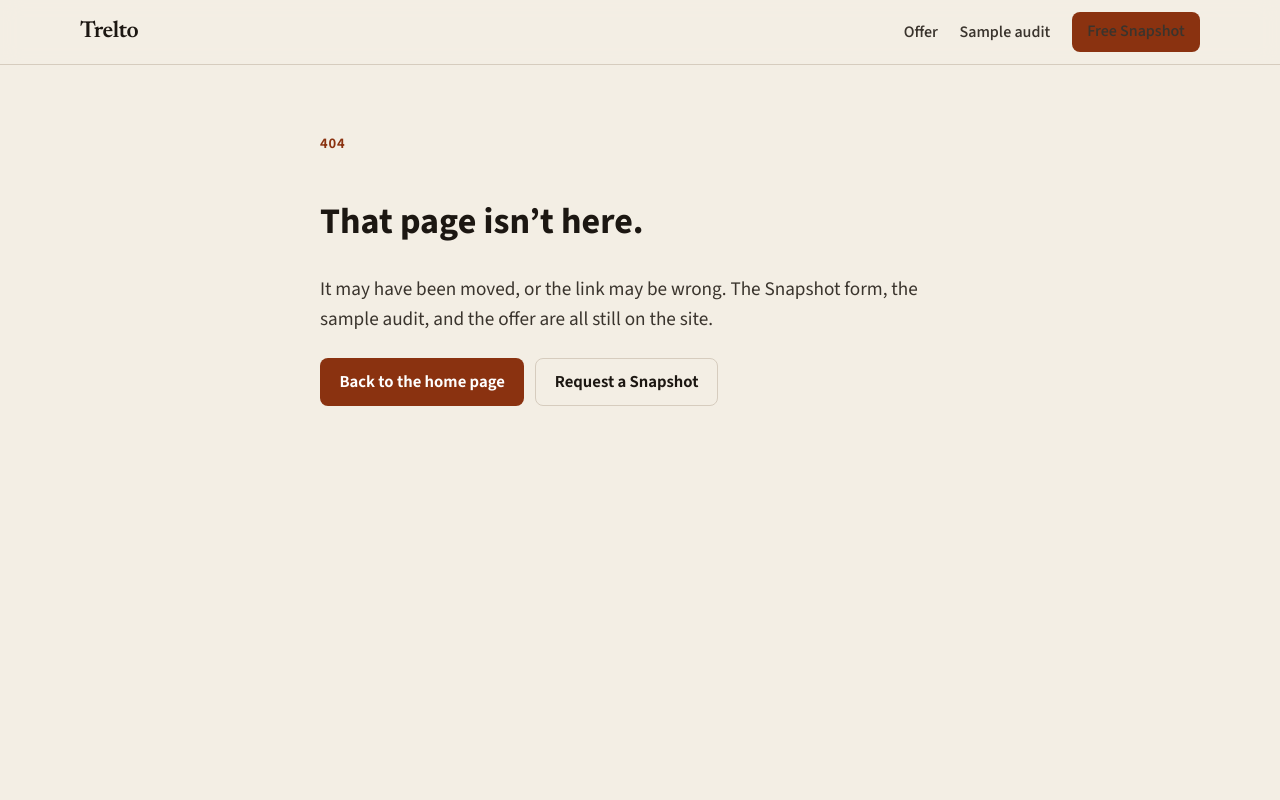
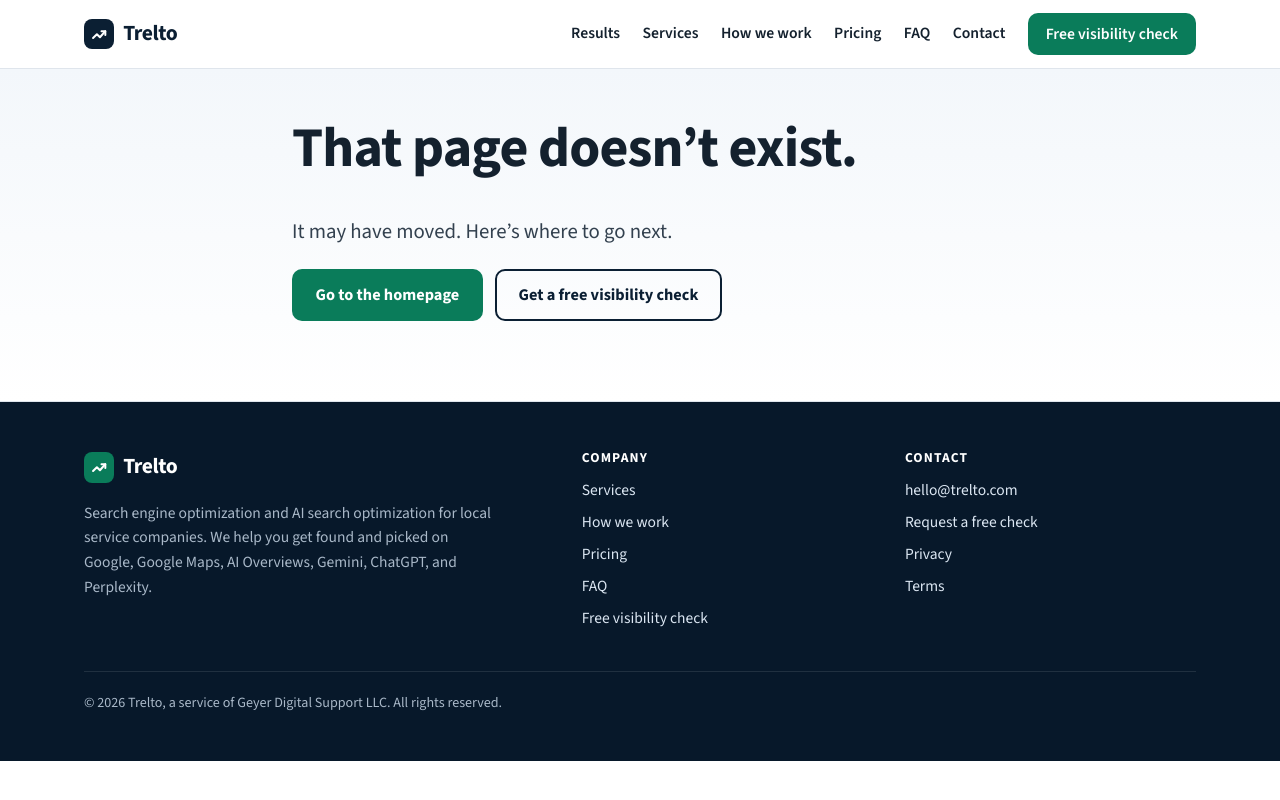
Before and after one commit to YOU18mission/trelto-site, a plain HTML site: page 404.html in a window 1280 px wide. Drawn offline with Linux system fonts and the light colour scheme.

Commit message:
Redesign 3/3: new 404, remove street address and old nav from welcome, intake, sample audit (now noindex)

```diff
--- a/404.html
+++ b/404.html
@@ -3,36 +3,90 @@
 <head>
   <meta charset="utf-8">
   <meta name="viewport" content="width=device-width, initial-scale=1">
-  <title>Page not found — Trelto</title>
+  <title>Page not found | Trelto</title>
+  <meta name="description" content="This page does not exist.">
   <meta name="robots" content="noindex">
-  <meta name="theme-color" content="#f3eee4">
+  <link rel="canonical" href="https://trelto.com/404.html">
+  <meta name="theme-color" content="#0b1f33">
+  <meta property="og:type" content="website">
+  <meta property="og:site_name" content="Trelto">
+  <meta property="og:title" content="Page not found | Trelto">
+  <meta property="og:description" content="This page does not exist.">
+  <meta property="og:url" content="https://trelto.com/404.html">
+  <meta property="og:image" content="https://trelto.com/img/og.png">
+  <meta property="og:image:width" content="1200">
+  <meta property="og:image:height" content="630">
+  <meta name="twitter:card" content="summary_large_image">
+  <meta name="twitter:title" content="Page not found | Trelto">
+  <meta name="twitter:description" content="This page does not exist.">
+  <meta name="twitter:image" content="https://trelto.com/img/og.png">
   <link rel="icon" href="/img/favicon.svg" type="image/svg+xml">
-  <link rel="stylesheet" href="/css/styles.css">
+  <link rel="icon" href="/img/favicon.png" type="image/png" sizes="32x32">
+  <link rel="apple-touch-icon" href="/img/apple-touch-icon.png">
+  <link rel="preload" href="/fonts/source-sans-3.woff2" as="font" type="font/woff2" crossorigin>
+  <link rel="stylesheet" href="/css/site.css">
 </head>
-<body>
+<body class="has-mcta">
   <a class="skip-link" href="#main">Skip to content</a>
-  <header class="site-header">
-    <div class="wrap header-inner">
-      <a class="wordmark" href="/">Trelto</a>
-      <nav id="site-nav" class="site-nav" aria-label="Primary">
+  <header class="hdr">
+    <div class="wrap hdr-in">
+      <a class="brand" href="/"><span class="brand-mark" aria-hidden="true"><svg viewBox="0 0 24 24" fill="none" stroke="#fff" stroke-width="2.6" stroke-linecap="round" stroke-linejoin="round"><path d="M4 17l5-5 4 4 7-8"/><path d="M15 8h5v5"/></svg></span>Trelto</a>
+      <button class="nav-toggle" type="button" aria-expanded="false" aria-controls="site-nav">Menu</button>
+      <nav id="site-nav" class="nav" aria-label="Primary">
         <ul>
-          <li><a href="/#offer">Offer</a></li>
-          <li><a href="/sample-audit.html">Sample audit</a></li>
-          <li><a class="btn btn-sm btn-primary" href="/snapshot.html">Free Snapshot</a></li>
+          <li><a href="/#results">Results</a></li>
+          <li><a href="/#services">Services</a></li>
+          <li><a href="/#process">How we work</a></li>
+          <li><a href="/#pricing">Pricing</a></li>
+          <li><a href="/#faq">FAQ</a></li>
+          <li><a href="/#contact">Contact</a></li>
+          <li><a class="btn btn-primary btn-sm" href="/check.html">Free visibility check</a></li>
         </ul>
       </nav>
     </div>
   </header>
-  <main id="main" class="empty">
-    <div class="wrap-prose">
-      <p class="eyebrow">404</p>
-      <h1>That page isn’t here.</h1>
-      <p class="lede">It may have been moved, or the link may be wrong. The Snapshot form, the sample audit, and the offer are all still on the site.</p>
-      <div class="btn-row">
-        <a class="btn btn-primary" href="/">Back to the home page</a>
-        <a class="btn btn-ghost" href="/snapshot.html">Request a Snapshot</a>
+
+  <main id="main">
+    <header class="page-hero"><div class="wrap narrow" style="padding-bottom:3rem">
+      <h1>That page doesn’t exist.</h1>
+      <p class="lede">It may have moved. Here’s where to go next.</p>
+      <div class="btn-row"><a class="btn btn-primary" href="/">Go to the homepage</a><a class="btn btn-line" href="/check.html">Get a free visibility check</a></div>
+    </div></header>
+  </main>
+  <footer class="ftr">
+    <div class="wrap">
+      <div class="ftr-grid">
+        <div>
+          <a class="brand" href="/"><span class="brand-mark" aria-hidden="true"><svg viewBox="0 0 24 24" fill="none" stroke="#fff" stroke-width="2.6" stroke-linecap="round" stroke-linejoin="round"><path d="M4 17l5-5 4 4 7-8"/><path d="M15 8h5v5"/></svg></span>Trelto</a>
+          <p style="margin-top:1rem;max-width:26rem">Search engine optimization and AI search optimization for local service companies. We help you get found and picked on Google, Google Maps, AI Overviews, Gemini, ChatGPT, and Perplexity.</p>
+        </div>
+        <div>
+          <h2>Company</h2>
+          <ul>
+            <li><a href="/#services">Services</a></li>
+            <li><a href="/#process">How we work</a></li>
+            <li><a href="/#pricing">Pricing</a></li>
+            <li><a href="/#faq">FAQ</a></li>
+            <li><a href="/check.html">Free visibility check</a></li>
+          </ul>
+        </div>
+        <div>
+          <h2>Contact</h2>
+          <ul>
+            <li><a href="mailto:hello@trelto.com">hello@trelto.com</a></li>
+            <li><a href="/check.html">Request a free check</a></li>
+            <li><a href="/privacy.html">Privacy</a></li>
+            <li><a href="/terms.html">Terms</a></li>
+          </ul>
+        </div>
       </div>
+      <p class="ftr-legal">© 2026 Trelto, a service of Geyer Digital Support LLC. All rights reserved.</p>
     </div>
-  </main>
+  </footer>
+  <div class="mobile-cta">
+    <a class="btn btn-primary" href="/check.html">Free check</a>
+    <a class="btn btn-line" href="mailto:hello@trelto.com">Email us</a>
+  </div>
+  <script src="/js/site.js" defer></script>
 </body>
 </html>
```
Also changed, not shown: intake.html (+7 -10 lines), sample-audit.html (+10 -13 lines), welcome.html (+7 -10 lines).
